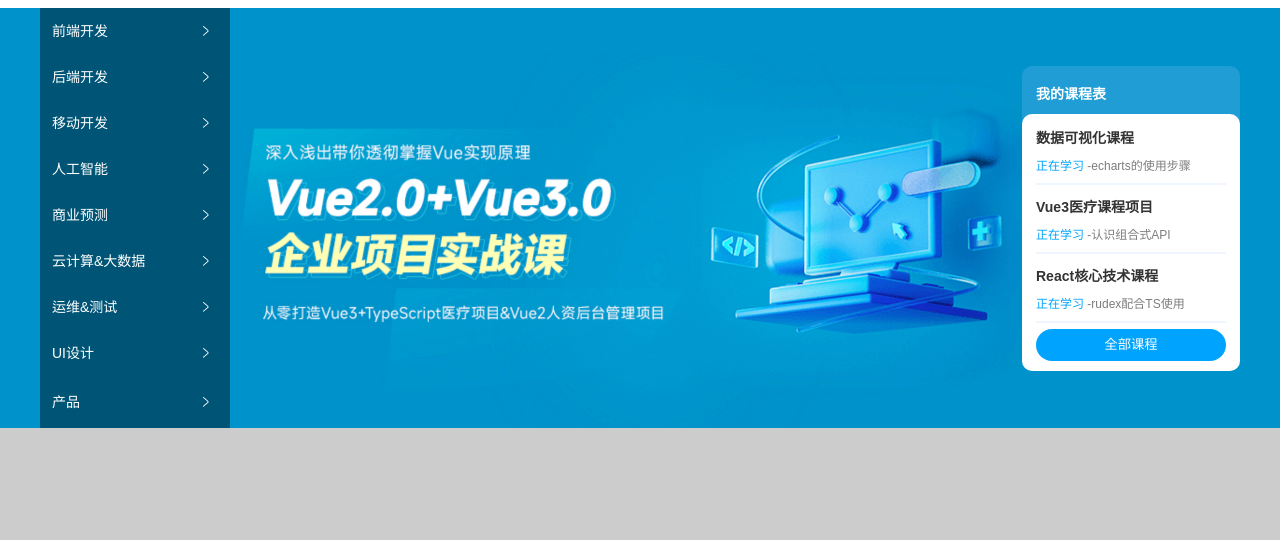
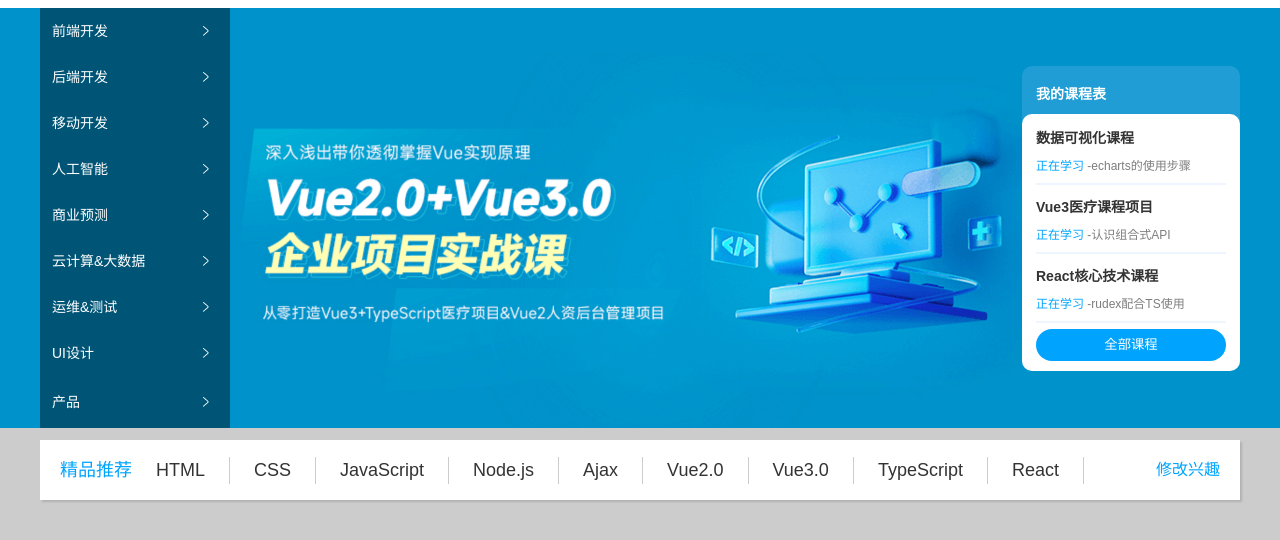
Before and after one commit to Hyricane/frontHeimaIt, a plain HTML site: page day7/study-online/index.html in a window 1280 px wide. Shown: the part 92-632 px from the top of the page. Drawn offline with Linux system fonts and the light colour scheme.

Commit message:
精品推荐栏

```diff
--- a/day7/study-online/css/index.css
+++ b/day7/study-online/css/index.css
@@ -70,6 +70,7 @@ header .wrapper .user span{
     margin-left: 10px;
     font-size: 14px;
 }
+
 /* 轮播图区 */
 .banner{
     width: 100%;
@@ -156,3 +157,33 @@ header .wrapper .user span{
     border-radius: 16px;
     color: #fff;
 }
+
+/* 精品推荐区 */
+.wrapper#recommend{
+    height: 60px;
+    margin-top: 12px;
+    background-color: #fff;
+    box-shadow: 2px 2px 2px rgba(70, 69, 69, 0.2);
+    display: flex;
+    align-items: center;
+    padding:0px 20px;
+}
+.wrapper#recommend ul{
+    display: flex;
+    /* 盒子占满剩余宽度，把其右侧的容器推到最右边 */
+    flex: 1;
+}
+.wrapper#recommend ul li{
+    padding: 0 24px;
+    font-size: 18px;
+    border-right: 1px solid #ccc;
+}
+.wrapper#recommend > h3{
+    font-weight: normal;
+    font-size: 18px;
+    color: #00a4ff;
+}
+.wrapper#recommend > a{
+    font-size: 16px;
+    color: #00a4ff;
+}
--- a/day7/study-online/index.html
+++ b/day7/study-online/index.html
@@ -92,5 +92,21 @@
             </div>
         </div>
     </div>
+<!-- 精品推荐 -->
+ <div class="wrapper" id="recommend">
+    <h3>精品推荐</h3>
+    <ul>
+        <li><a href="#">HTML</a></li>
+        <li><a href="#">CSS</a></li>
+        <li><a href="#">JavaScript</a></li>
+        <li><a href="#">Node.js</a></li>
+        <li><a href="#">Ajax</a></li>
+        <li><a href="#">Vue2.0</a></li>
+        <li><a href="#">Vue3.0</a></li>
+        <li><a href="#">TypeScript</a></li>
+        <li><a href="#">React</a></li>
+    </ul>
+    <a href="#">修改兴趣</a>
+ </div>
 </body>
 </html>
```
